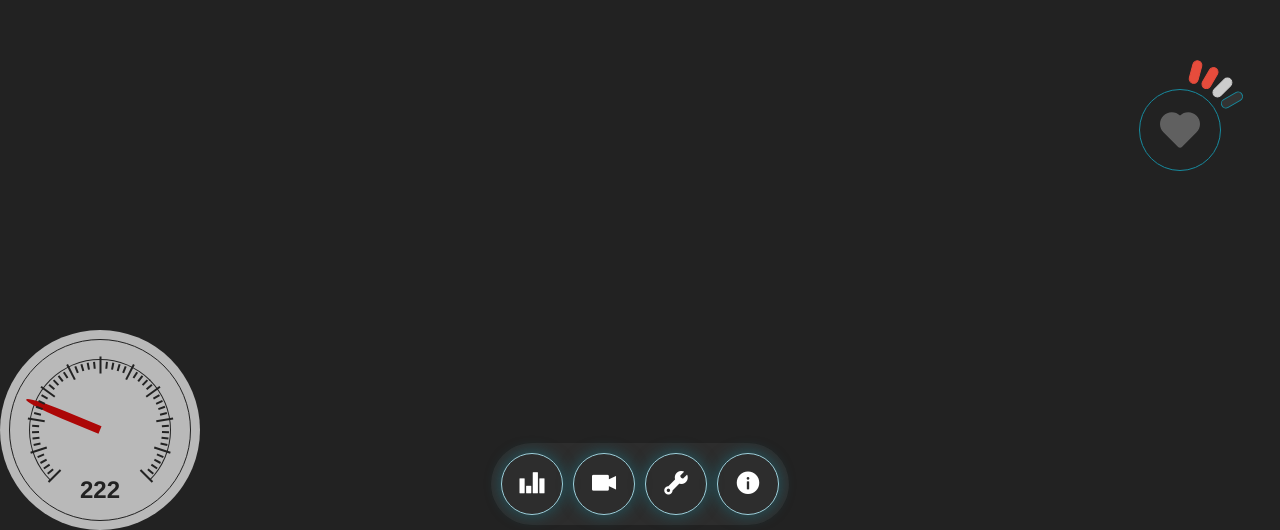
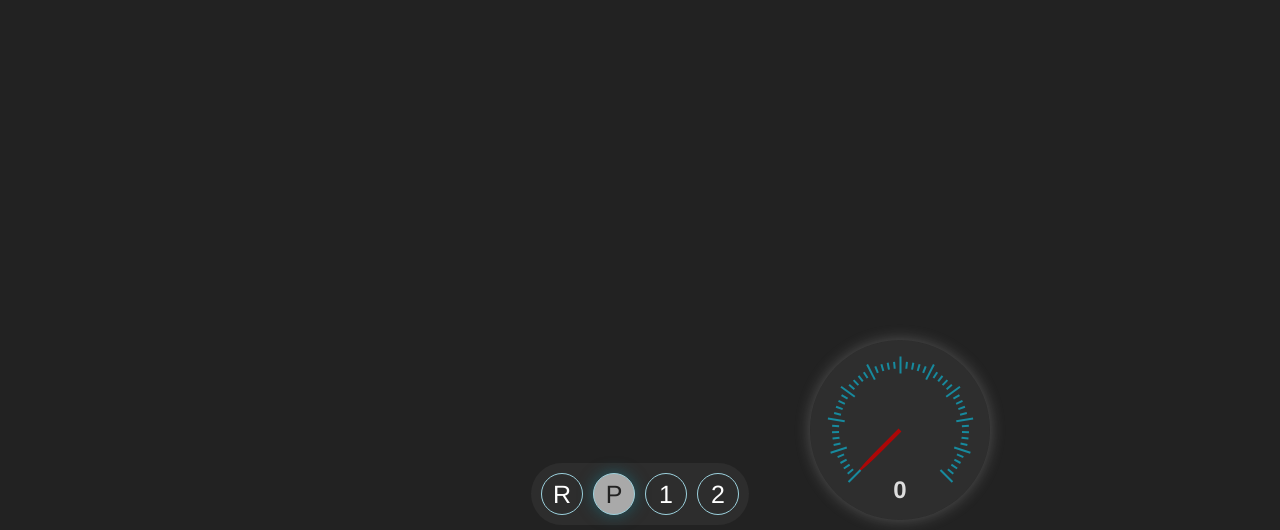
Before and after one commit to pkorrapati/aroweb, a plain HTML site: page index2.html in a window 1280 px wide. Shown: the part 270-800 px from the top of the page. Drawn offline with Linux system fonts and the light colour scheme.

Commit message:
updated for hunter

```diff
--- a/css/index2.css
+++ b/css/index2.css
@@ -50,18 +50,25 @@ ul.buttons > li {
 
 ul.buttons > li > a.button {
     display: block;
-    height: 60px;
-    width: 60px;
-    line-height: 60px;
+    height: 40px;
+    width: 40px;
+    line-height: 40px;
     border-radius: 50%;
-    font-size: 30px;
+    font-size: 25px;
+    font-family: 'Franklin Gothic Medium', 'Arial Narrow', Arial, sans-serif;
     margin: 5px;
     /* background: rgba(34, 34, 34, 0.8); */
     border: 1px solid rgb(156,209,221);
     text-align: center;
     align-items: center;
-    cursor: pointer;
+    /* cursor: pointer; */
+    /* box-shadow: 0 0 15px rgba(23, 138, 158,.5); */
+}
+
+ul.buttons > li > a.button.selected {
+    background: rgba(200, 200, 200, 0.8);
     box-shadow: 0 0 15px rgba(23, 138, 158,.5);
+    color: #222;
 }
 
 .stat-container{
@@ -133,12 +140,12 @@ ul.buttons > li > a.button {
     display: flex;
     justify-content: center;
     align-items: center;
-    left: 0;
+    left: 800px;
     bottom: 0;
     width: 200px;
     height: 200px;
     border-radius: 50%;
-    background-color: rgba(250, 250, 250, 0.7);
+    /* background-color: rgba(250, 250, 250, 0.7); */
 }
 
 .outer-circ {
@@ -146,7 +153,10 @@ ul.buttons > li > a.button {
     width: 90%;
     height: 90%;
     border-radius: 50%;
-    border: 1px solid #222;
+    box-shadow: 0 0 15px rgba(200, 200, 200,0.3);
+    background-color: rgba(150, 150, 150, 0.1);
+    /* background-color: rgba(23, 138, 158, 0.1); */
+    /* border: 1px solid #222; */
 }
 
 .inner-circ {
@@ -154,7 +164,7 @@ ul.buttons > li > a.button {
     width: 70%;
     height: 70%;
     border-radius: 50%;
-    border: 1px solid #222;
+    /* border: 1px solid #222; */
     border-bottom: 1px solid transparent;
 }
 
@@ -167,7 +177,7 @@ ul.buttons > li > a.button {
 
 .ticks > .tick {
     position: absolute;
-    border: 1px solid #222;
+    border: 1px solid #178A9E;
     width: 5px;
     display: block;
     height: 0px;
@@ -181,8 +191,8 @@ ul.buttons > li > a.button {
 
 #needle
 {
-    width: 8px;
-    height: 80px;
+    width: 4px;
+    height: 60px;
     background: #ac0707;
     border-top-left-radius: 100%;
     border-top-right-radius: 100%;
@@ -198,7 +208,7 @@ ul.buttons > li > a.button {
     /* border: 1px solid black; */
     /* background-color: #fff; */
     text-overflow: clip;
-    color: #222;
+    color: #ddd;
     position: absolute;
     bottom: 25px;
     text-align: center;
--- a/index2.html
+++ b/index2.html
@@ -26,19 +26,22 @@
 
                 ang = MIN_ANG + r * (MAX_ANG - MIN_ANG);
 
-                $('#needle').get(0).style.setProperty('transform', 'rotateZ(' + ang + 'deg) translateY(-40px)');
+                $('#needle').get(0).style.setProperty('transform', 'rotateZ(' + ang + 'deg) translateY(-30px)');
             }
 
             $('document').ready(function() {
                 image = $("#cameraStream");
                 $('.ticks > .tick').each(function(i, e){ e.style.setProperty('transform', 'rotateZ(' + ((i*5.4) + 135) + 'deg) translate(65px)'); })
-                setNeedle(0.25)
+                setNeedle(0)
              });
 
             const ros = new ROSLIB.Ros({ url: "ws://localhost:9090" });
-            const my_topic_listener = new ROSLIB.Topic({ros, name: '/pulse', messageType: 'std_msgs/Int8'});
-            const acc_listner = new ROSLIB.Topic({ros, name: '/cmd_vel', messageType: 'geometry_msgs/Twist'});
-            const onCamera = new ROSLIB.Topic({ros, name: '/cranialNerve', messageType: 'sensor_msgs/CompressedImage'});
+            // const my_topic_listener = new ROSLIB.Topic({ros, name: '/pulse', messageType: 'std_msgs/Int8'});
+            // const onAccel = new ROSLIB.Topic({ros, name: '/cmd_vel', messageType: 'geometry_msgs/Twist'});
+            const onAccel = new ROSLIB.Topic({ros, name: '/throttle', messageType: 'std_msgs/Float32'});
+            const onEgo = new ROSLIB.Topic({ros, name: '/hunter_status', messageType: 'hunter_msgs/HunterStatus'});
+            const onGear = new ROSLIB.Topic({ros, name: '/gear', messageType: 'std_msgs/Int8'});
+            const onCamera = new ROSLIB.Topic({ros, name: '/cam_node/image_raw/compressed', messageType: 'sensor_msgs/CompressedImage'});
 
             var appClock = null;
             var pulseRate = 0;
@@ -84,24 +87,36 @@
             });
 
             // When we receive a message on /my_topic, add its data as a list item to the "messages" ul
-            my_topic_listener.subscribe((msg) => {
-                if (pulseRate != msg.data) {
-                    appClock = null;
-                }
+            // my_topic_listener.subscribe((msg) => {
+            //     if (pulseRate != msg.data) {
+            //         appClock = null;
+            //     }
 
-                pulseRate = (msg.data > 0) ? msg.data : 0;
-                pulse = true;
-                pulseCount = 0;
+            //     pulseRate = (msg.data > 0) ? msg.data : 0;
+            //     pulse = true;
+            //     pulseCount = 0;
 
-                beginClock()
-                // const ul = document.getElementById("messages");
-                // const newMessage = document.createElement("li");
-                // newMessage.appendChild(document.createTextNode(message.data));
-                // ul.appendChild(newMessage);
+            //     beginClock()
+            //     // const ul = document.getElementById("messages");
+            //     // const newMessage = document.createElement("li");
+            //     // newMessage.appendChild(document.createTextNode(message.data));
+            //     // ul.appendChild(newMessage);
+            // });
+
+            onAccel.subscribe((msg) => {
+                setNeedle(msg.data);
             });
 
-            acc_listner.subscribe((msg) => {
-                setNeedle(msg.vel.linear.x);
+            onEgo.subscribe((msg) => {
+                // console.log(Math.round(msg.linear_velocity, 2))
+                $('#velDisplay').text(msg.linear_velocity.toFixed(2))
+            });
+
+            onGear.subscribe((msg) => {
+                indx = msg.data;
+
+                $('#gears .button').removeClass('selected');
+                $('#gears .button').eq(indx).addClass('selected');
             });
 
             onCamera.subscribe((msg) => {
@@ -113,12 +128,14 @@
         </script>
     </head>
     <body>
-        <div class="display-container"></div>
+        <div class="display-container">
+            <img class="vid-img" id="cameraStream">
+        </div>
         <div class="gage-container">
             <div class="outer-circ"></div>
             <div class="inner-circ"></div>
             <div id="needle"></div>
-            <span id="velDisplay" class="velo">222</span>
+            <span id="velDisplay" class="velo">0</span>
             <div class="ticks">
                 <div class="tick"></div>
                 <div class="tick"></div>
@@ -179,20 +196,20 @@
             </div>
         </div>
         <div class="button-container">
-            <ul class="buttons">
-                <li><a class="button"><i class="fi-graph-bar"></i></a></li>
-                <li><a class="button"><i class="fi-video"></i></a></li>
-                <li><a class="button"><i class="fi-wrench"></i></a></li>
-                <li><a class="button"><i class="fi-info"></i></a></li>
+            <ul class="buttons" id="gears">
+                <li><a class="button">R</a></li>
+                <li><a class="button selected">P</a></li>
+                <li><a class="button">1</a></li>
+                <li><a class="button">2</a></li>
             </ul>
         </div>
-        <div class="stat-container">
+        <!-- <div class="stat-container">
             <a class="back-disk">&nbsp;</a>
 		    <a style="transform: rotateZ(-75deg) translateX(60px);" class="mini-cap down" id="rosConnect" title="ROSConnection"></a>
             <a style="transform: rotateZ(-60deg) translateX(60px);" class="mini-cap down" title="lol"></a>
 		    <a style="transform: rotateZ(-45deg) translateX(60px);" class="mini-cap live"></a>
 		    <a style="transform: rotateZ(-30deg) translateX(60px);" class="mini-cap"></a>
             <a class="center-disk" id="heart">&nbsp;</a>
-        </div>
+        </div>         -->
     </body>
 </html>
```
Also changed, not shown: index.html (+3 -1 lines).
